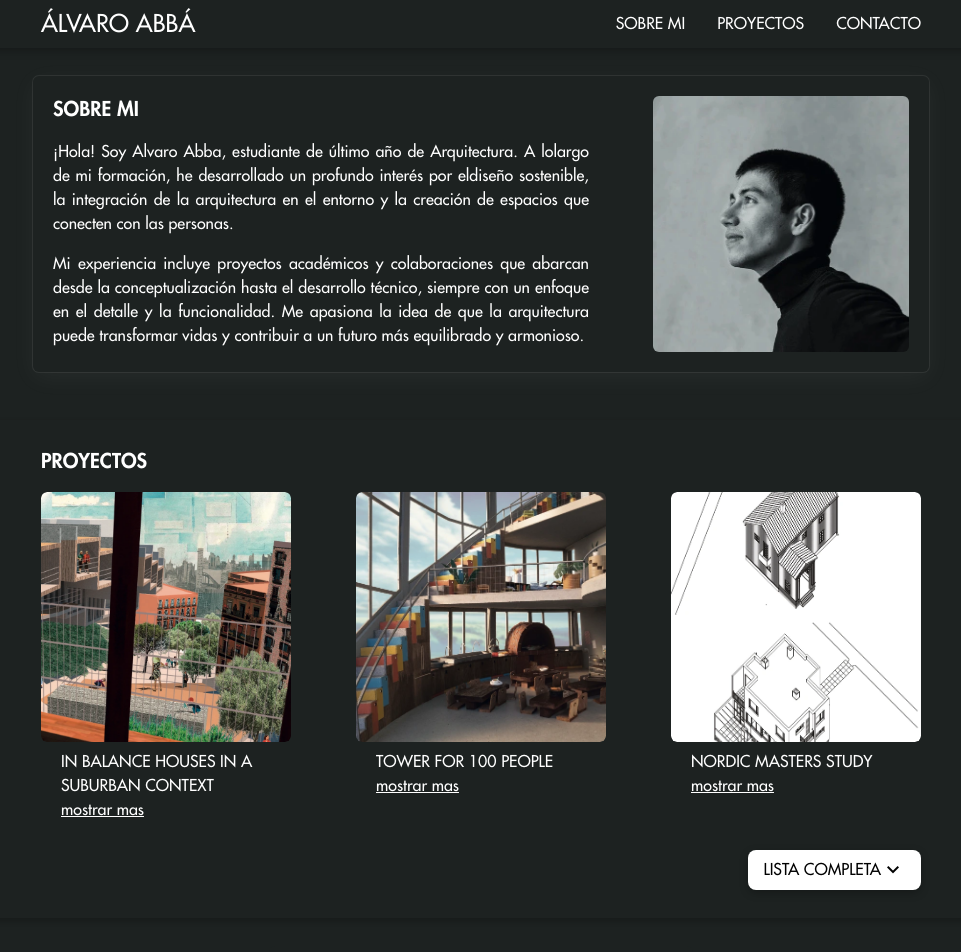
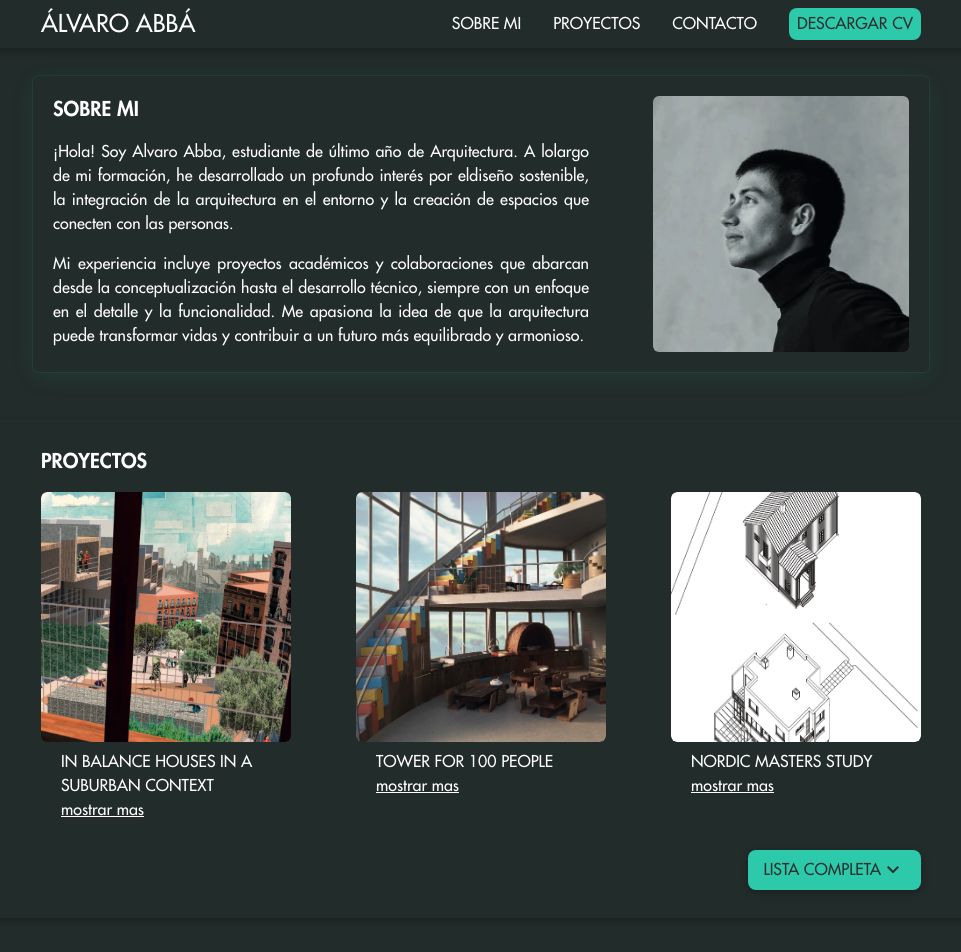
Before and after one commit to paugal/alvaro-porfolio, a Next.js app: page / in a window 1280 px wide. Shown: the top 952 px of the page, without its empty margins (159-1120 px from the left). Built offline with nearby package versions, Linux system fonts and the light colour scheme.

Commit message:
intentando colores

```diff
--- a/src/components/layout/Header.tsx
+++ b/src/components/layout/Header.tsx
@@ -46,6 +46,12 @@ const Header = ({
           >
             CONTACTO
           </button>
+          <button
+            onClick={onContactClick}
+            className="cursor-pointer bg-bg-ui text-text-inv p-1 pl-2 pr-2 rounded-lg hover:scale-110"
+          >
+            DESCARGAR CV
+          </button>
         </div>
       </div>
     </div>
--- a/tailwind.config.ts
+++ b/tailwind.config.ts
@@ -12,15 +12,16 @@ export default {
         sans: ["var(--font-futura)"],
       },
       colors: {
-        "bg-web": "#1D2221",
-        "bg-ui": "#FFFFFF",
-        text: "#FFFFFF",
-        "text-inv": "#000000",
+        "bg-web": "#222c2a", //1D2221
+        "bg-ui": "#2cc9aa",
+        text: "#ffffffff",
+        "text-inv": "#2f2f2fff",
         link: "#95A5F8",
       },
       boxShadow: {
         default: "0 3px 8px #00000040",
-        light: "0 6px 24px #DCDCDC0D, 0 0 0 1px #DCDCDC14",
+        //light: "0 6px 24px #DCDCDC0D, 0 0 0 1px #DCDCDC14",
+        light: "0 6px 24px #2cc9aa17, 0 0 0 1px #2cc9aa14",
       },
       transitionProperty: {
         DEFAULT:
```
